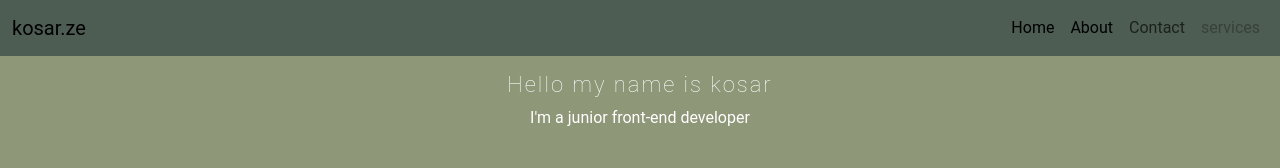
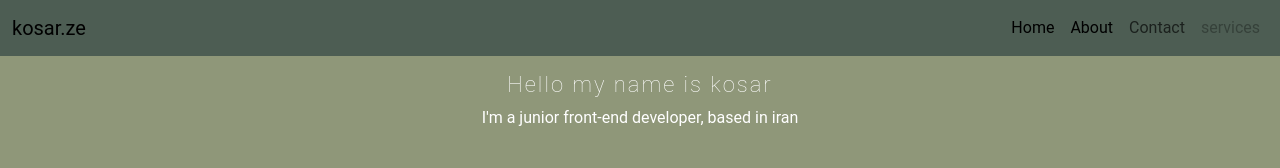
Before and after one commit to kosarz-endehboodi/resposive, a plain HTML site: page src/About.html in a window 1280 px wide. Shown: the top 168 px of the page. Drawn offline with nearby package versions, Linux system fonts and the light colour scheme; grey boxes are pictures that could not be loaded.

```diff
--- a/src/About.html
+++ b/src/About.html
@@ -63,7 +63,7 @@
         <div class="row text-center ">
           <div class="pt-5 pb-4">
             <h2>Hello my name is kosar</h2>
-            <p>I'm a junior front-end developer</p>
+            <p>I'm a junior front-end developer, based in iran</p>
           </div>
           <div>
             <img
```
